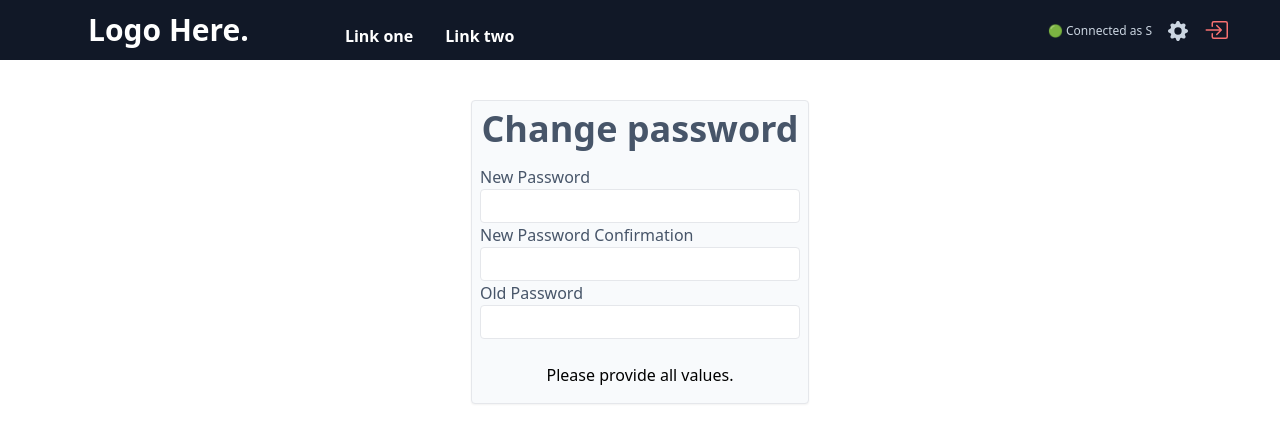
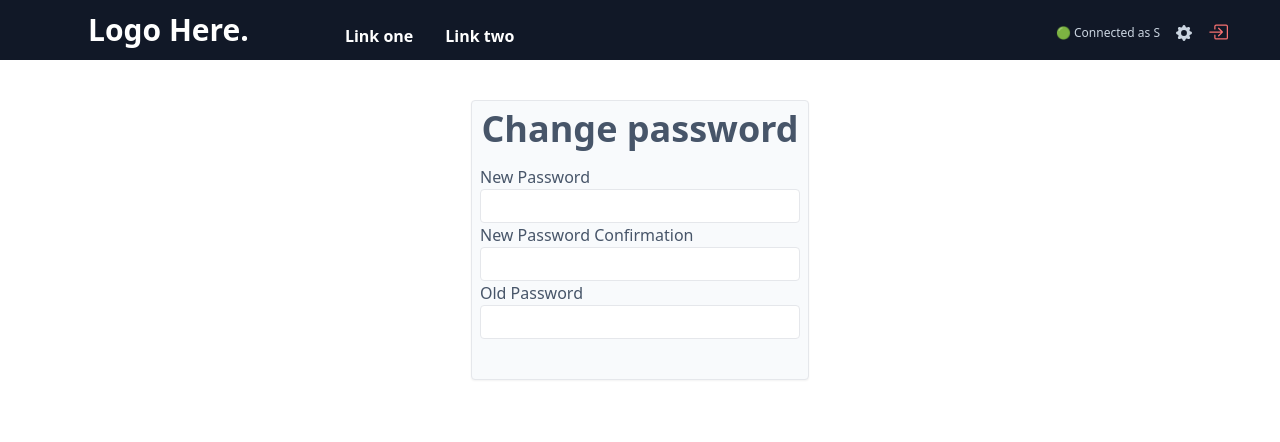
Before and after one commit to Samuel-Marien/free_game_app, a Next.js app: page /profilePage in a window 1280 px wide. Shown: the top 442 px of the page. Built offline with nearby package versions, Linux system fonts and the light colour scheme; no server answers; sample sign-in values are in the browser's storage.

Commit message:
refactor files & components

```diff
--- /dev/null
+++ b/components/MySpinner.js
@@ -0,0 +1,11 @@
+import React from 'react'
+
+const MySpinner = () => {
+  return (
+    <div className="flex justify-center items-center ">
+      <div className="border-t-transparent border-solid animate-spin  rounded-full border-slate-400 border-2 h-8 w-8"></div>
+    </div>
+  )
+}
+
+export default MySpinner
--- a/components/Navbar.js
+++ b/components/Navbar.js
@@ -12,8 +12,8 @@ const Navbar = () => {
   const { data: session, status } = useSession()
   // const loading = status === 'loading'
 
-  console.log(session)
-  console.log(status)
+  // console.log(session)
+  // console.log(status)
 
   const logoutHandler = () => {
     signOut()
@@ -60,7 +60,7 @@ const Navbar = () => {
                   </li>
                 )}
                 {session && (
-                  <li className=" p-1 rounded text-slate-300 text-xl">
+                  <li className=" p-1 rounded text-slate-300 ">
                     <Link className="underline" href="/profilePage">
                       <BsFillGearFill />
                     </Link>
@@ -70,7 +70,7 @@ const Navbar = () => {
                   <li>
                     <button
                       onClick={logoutHandler}
-                      className=" p-1 rounded text-red-400 text-2xl"
+                      className=" p-1 rounded text-red-400 text-xl"
                     >
                       <BsBoxArrowInRight />
                     </button>
--- a/components/MyTextInput.js
+++ b/components/forms/MyTextInput.js
@@ -9,7 +9,13 @@ const MyTextInput = ({ label, ...props }) => {
         {label}
       </label>
       <div>
-        <input className="border p-1 rounded w-80" {...field} {...props} />
+        <input
+          autoComplete={props.email}
+          id={props.id || props.name}
+          className="border p-1 rounded w-80"
+          {...field}
+          {...props}
+        />
         {meta.touched && meta.error ? (
           <div className="text-red-500">{meta.error}</div>
         ) : null}
--- a/components/ProfileForm.js
+++ b/components/forms/ProfileForm.js
@@ -4,7 +4,10 @@ import { Formik, Form } from 'formik'
 import * as Yup from 'yup'
 import { object } from 'yup'
 
+import { changePasswordHandler } from '../../lib/api-utils'
+
 import MyTextInput from './MyTextInput'
+import MySpinner from '../MySpinner'
 
 const profileSchema = object().shape({
   newPassword: Yup.string()
@@ -21,24 +24,6 @@ const profileSchema = object().shape({
     .required('Required')
     .min(6, 'Your password is too short.')
 })
-
-async function changePasswordHandler(passwordData) {
-  const response = await fetch('/api/user/change-password', {
-    method: 'PATCH',
-    body: JSON.stringify(passwordData),
-    headers: {
-      'content-type': 'application/json'
-    }
-  })
-
-  const data = await response.json()
-
-  if (!response.ok) {
-    throw new Error(data.message || 'Something went wrong :(')
-  }
-
-  return data
-}
 
 const ProfileForm = () => {
   const [userErrorMessage, setUserErrorMessage] = useState('')
@@ -69,7 +54,9 @@ const ProfileForm = () => {
           setUserSuccessMessage(result.message)
           resetForm()
           setSubmitting(false)
-          router.replace('/')
+          setTimeout(() => {
+            router.replace('/')
+          }, 1500)
         } catch (error) {
           setUserErrorMessage(error.message)
           resetForm()
@@ -84,6 +71,9 @@ const ProfileForm = () => {
             </h1>
             <h2 className="text-center text-red-500">{userErrorMessage}</h2>
             <h2 className="text-center text-green-500">{userSuccessMessage}</h2>
+            {(!userErrorMessage || !userSuccessMessage) && isSubmitting && (
+              <MySpinner />
+            )}
             <MyTextInput
               label="New Password"
               name="newPassword"
@@ -101,7 +91,9 @@ const ProfileForm = () => {
             />
             {isSubmitting || !isValid || !dirty ? (
               <div className="text-center p-2 mt-4 w-80 hover:text-slate-600">
-                Please provide all values.
+                {!userErrorMessage || !userSuccessMessage
+                  ? null
+                  : 'Please provide all values.'}
               </div>
             ) : (
               <div>
@@ -115,7 +107,6 @@ const ProfileForm = () => {
               </div>
             )}
           </div>
-          {/* {{ isSubmitting, isValid, dirty }} */}
         </Form>
       )}
     </Formik>
--- a/components/SignForm.js
+++ b/components/forms/SignForm.js
@@ -6,6 +6,9 @@ import * as Yup from 'yup'
 import { object } from 'yup'
 
 import MyTextInput from './MyTextInput'
+import MySpinner from '../MySpinner'
+
+import { createUser } from '../../lib/api-utils'
 
 const signInSchema = object().shape({
   firstName: Yup.string()
@@ -33,22 +36,6 @@ const loginSchema = object().shape({
     .required('Required')
     .min(6, 'Your password is too short.')
 })
-
-async function createUser({ firstName, lastName, email, password }) {
-  const response = await fetch('/api/auth/signup', {
-    method: 'POST',
-    body: JSON.stringify({ firstName, lastName, email, password }),
-    headers: { 'Content-Type': 'application/json' }
-  })
-
-  const data = await response.json()
-
-  if (!response.ok) {
-    throw new Error(data.message || 'Something went wrong :(')
-  }
-
-  return data
-}
 
 const SignForm = () => {
   const [isLogin, setIsLogin] = useState(true)
@@ -108,8 +95,6 @@ const SignForm = () => {
             resetForm()
             setSubmitting(false)
             setIsLogin(false)
-            // router.replace('/')
-            // router.reload()
           } catch (error) {
             setUserErrorMessage(error.message)
             resetForm()
@@ -125,6 +110,9 @@ const SignForm = () => {
             </h1>
             <h2 className="text-center text-red-500">{userErrorMessage}</h2>
             <h2 className="text-center text-green-500">{userSuccessMessage}</h2>
+            {(!userErrorMessage || !userSuccessMessage) && isSubmitting && (
+              <MySpinner />
+            )}
             {isLogin && (
               <>
                 <MyTextInput
@@ -158,7 +146,7 @@ const SignForm = () => {
 
             {isSubmitting || !isValid || !dirty ? (
               <div className="text-center p-2 mt-4 w-80 hover:text-slate-600">
-                Please provide all values.
+                <p> Please provide all values.</p>
               </div>
             ) : (
               <div>
--- /dev/null
+++ b/lib/api-utils.js
@@ -0,0 +1,33 @@
+export async function changePasswordHandler(passwordData) {
+  const response = await fetch('/api/user/change-password', {
+    method: 'PATCH',
+    body: JSON.stringify(passwordData),
+    headers: {
+      'content-type': 'application/json'
+    }
+  })
+
+  const data = await response.json()
+
+  if (!response.ok) {
+    throw new Error(data.message || 'Something went wrong :(')
+  }
+
+  return data
+}
+
+export async function createUser({ firstName, lastName, email, password }) {
+  const response = await fetch('/api/auth/signup', {
+    method: 'POST',
+    body: JSON.stringify({ firstName, lastName, email, password }),
+    headers: { 'Content-Type': 'application/json' }
+  })
+
+  const data = await response.json()
+
+  if (!response.ok) {
+    throw new Error(data.message || 'Something went wrong :(')
+  }
+
+  return data
+}
--- a/pages/index.js
+++ b/pages/index.js
@@ -8,7 +8,7 @@ export default function Home() {
   const { data: session, status } = useSession()
   // Show Link to Login page if NOT auth
 
-  console.log(session)
+  // console.log(session)
   // console.log(status)
   return (
     <div>
--- a/pages/profilePage.js
+++ b/pages/profilePage.js
@@ -1,7 +1,7 @@
 import { getSession } from 'next-auth/react'
 
 import Navbar from '../components/Navbar'
-import ProfileForm from '../components/ProfileForm'
+import ProfileForm from '../components/forms/ProfileForm'
 
 const ProfilePage = () => {
   return (
--- a/pages/signPage.js
+++ b/pages/signPage.js
@@ -3,7 +3,7 @@ import { useRouter } from 'next/router'
 import { getSession } from 'next-auth/react'
 
 import Navbar from '../components/Navbar'
-import SignForm from '../components/SignForm'
+import SignForm from '../components/forms/SignForm'
 
 const SignPage = () => {
   const router = useRouter()
```
